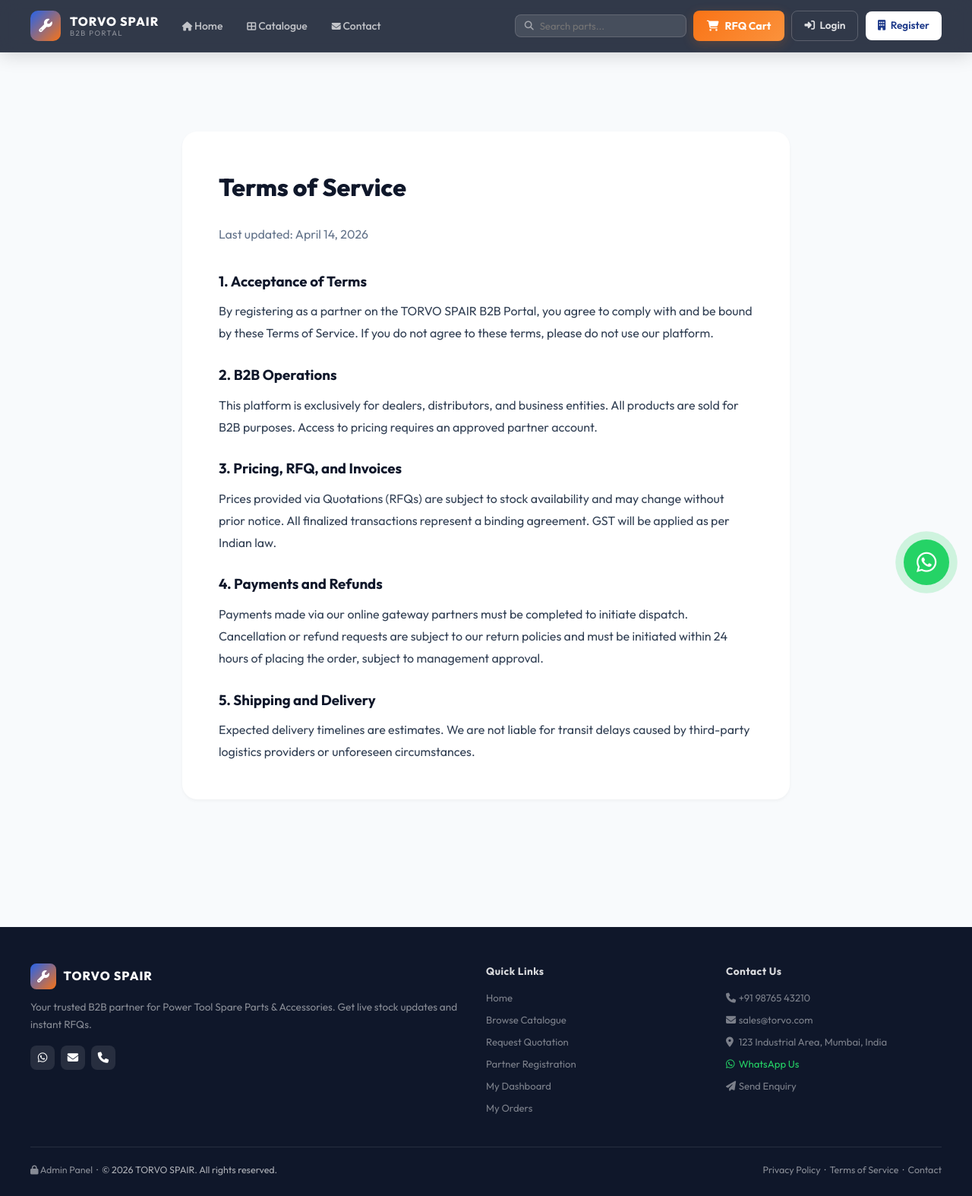
After one commit to amitnnl/torvospairs, a PHP site: page /torvo_spair/portal/terms.php in a window 1280 px wide. The commit adds this page. Shown: the whole page at 76% size. Run offline with PHP 8.4, Linux system fonts and the light colour scheme; data comes from the database, SQL or seed files in the repository; some libraries are stand-ins or nearby versions.

Commit message:
Compliance: Added Privacy Policy and Terms of Service pages for payment gateway approval

```diff
--- a/portal/includes/footer.php
+++ b/portal/includes/footer.php
@@ -39,7 +39,11 @@
         </div>
         <div class="footer-bottom">
             <span><a href="../admin.php" style="color:rgba(255,255,255,0.5);text-decoration:none;" target="_blank"><i class="fas fa-lock" style="font-size:0.75rem;"></i> Admin Panel</a> &nbsp;&middot;&nbsp; © <?= date('Y') ?> <?= getSetting('site_title', 'TORVO SPAIR') ?>. All rights reserved.</span>
-            <span><?= getSetting('b2b_subtitle', 'B2B PORTAL') ?> · <a href="<?= PORTAL_URL ?>/contact.php" style="color:rgba(255,255,255,0.5);">Contact</a></span>
+            <span>
+                <a href="<?= PORTAL_URL ?>/privacy.php" style="color:rgba(255,255,255,0.5);text-decoration:none;">Privacy Policy</a> &nbsp;&middot;&nbsp;
+                <a href="<?= PORTAL_URL ?>/terms.php" style="color:rgba(255,255,255,0.5);text-decoration:none;">Terms of Service</a> &nbsp;&middot;&nbsp;
+                <a href="<?= PORTAL_URL ?>/contact.php" style="color:rgba(255,255,255,0.5);text-decoration:none;">Contact</a>
+            </span>
         </div>
     </div>
 </footer>
--- /dev/null
+++ b/portal/terms.php
@@ -0,0 +1,29 @@
+<?php
+require_once __DIR__ . '/config/auth.php';
+$pageTitle = 'Terms of Service';
+include __DIR__ . '/includes/header.php';
+?>
+<div class="fw-section">
+    <div class="container" style="max-width: 800px; background: #fff; padding: 3rem; border-radius: var(--radius-lg); box-shadow: var(--shadow-sm); margin-top: 2rem; margin-bottom: 2rem;">
+        <h1 style="font-size: 2rem; font-weight: 800; color: var(--text-dark); margin-bottom: 1.5rem;">Terms of Service</h1>
+        <p style="color: var(--text-light); margin-bottom: 2rem;">Last updated: <?= date('F d, Y') ?></p>
+
+        <div style="color: var(--text-medium); line-height: 1.8;">
+            <h3 style="color: var(--text-dark); margin-top: 1.5rem; margin-bottom: 0.5rem;">1. Acceptance of Terms</h3>
+            <p>By registering as a partner on the <?= htmlspecialchars(getSetting('site_title', 'TORVO SPAIR')) ?> B2B Portal, you agree to comply with and be bound by these Terms of Service. If you do not agree to these terms, please do not use our platform.</p>
+
+            <h3 style="color: var(--text-dark); margin-top: 1.5rem; margin-bottom: 0.5rem;">2. B2B Operations</h3>
+            <p>This platform is exclusively for dealers, distributors, and business entities. All products are sold for B2B purposes. Access to pricing requires an approved partner account.</p>
+
+            <h3 style="color: var(--text-dark); margin-top: 1.5rem; margin-bottom: 0.5rem;">3. Pricing, RFQ, and Invoices</h3>
+            <p>Prices provided via Quotations (RFQs) are subject to stock availability and may change without prior notice. All finalized transactions represent a binding agreement. GST will be applied as per Indian law.</p>
+
+            <h3 style="color: var(--text-dark); margin-top: 1.5rem; margin-bottom: 0.5rem;">4. Payments and Refunds</h3>
+            <p>Payments made via our online gateway partners must be completed to initiate dispatch. Cancellation or refund requests are subject to our return policies and must be initiated within 24 hours of placing the order, subject to management approval.</p>
+
+            <h3 style="color: var(--text-dark); margin-top: 1.5rem; margin-bottom: 0.5rem;">5. Shipping and Delivery</h3>
+            <p>Expected delivery timelines are estimates. We are not liable for transit delays caused by third-party logistics providers or unforeseen circumstances.</p>
+        </div>
+    </div>
+</div>
+<?php include __DIR__ . '/includes/footer.php'; ?>
```
Also changed, not shown: portal/privacy.php (added, +29 -0 lines).
